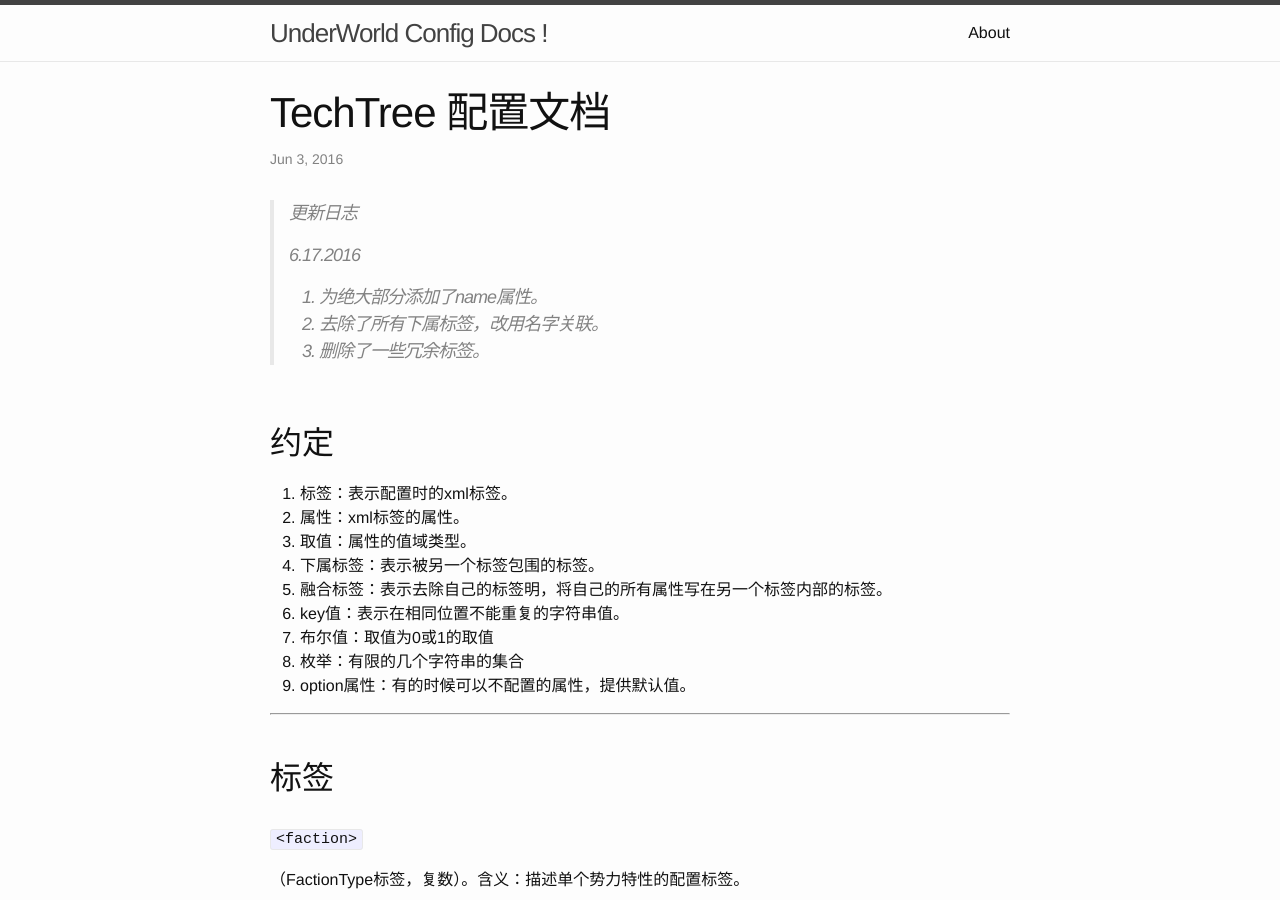
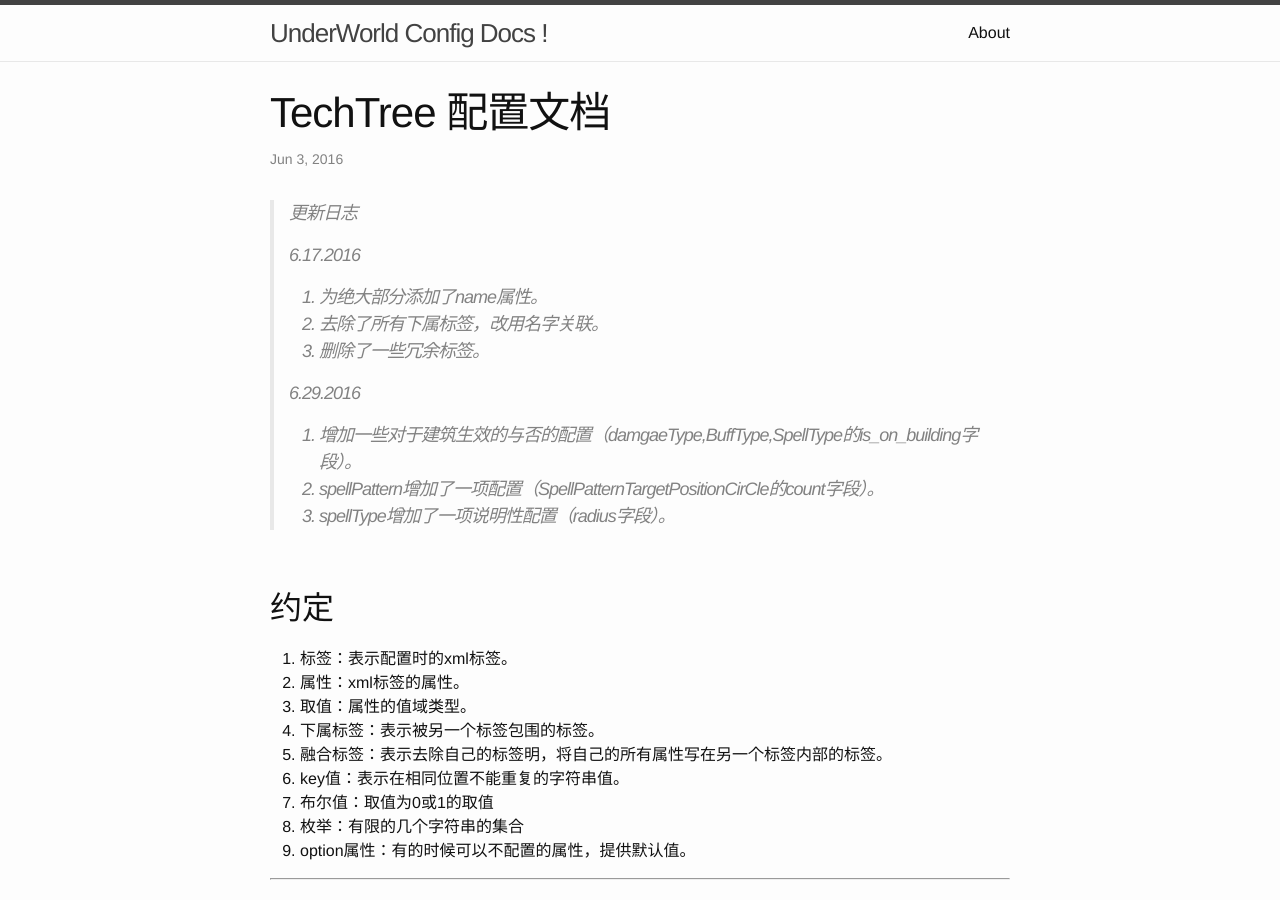
Before and after one commit to mofishorg/underworld_config_doc, a Jekyll site: the page built from _posts/2016-06-03-techtree-doc.markdown, in a window 1280 px wide and 900 px high. Built offline with Jekyll 4.4.1, drawn with Linux system fonts in a browser that asks for light colours; some of the changed text lies outside the part shown.

Commit message:
update config doc

```diff
--- a/_posts/2016-06-03-techtree-doc.markdown
+++ b/_posts/2016-06-03-techtree-doc.markdown
@@ -11,6 +11,11 @@
 > 1. 为绝大部分添加了name属性。
 > 2. 去除了所有下属标签，改用名字关联。
 > 3. 删除了一些冗余标签。
+>
+> 6.29.2016
+> 1. 增加一些对于建筑生效的与否的配置（damgaeType,BuffType,SpellType的is_on_building字段）。
+> 2. spellPattern增加了一项配置（SpellPatternTargetPositionCirCle的count字段）。
+> 3. spellType增加了一项说明性配置（radius字段）。
 >
 
 <br/>
@@ -88,6 +93,7 @@
   * "span"（Span属性，option）。含义：buff的持续时间，仅仅在SpanType为limited或limited_and_loads时有效，单位为秒。取值：整数；时间最小单位。默认值：0。
   * "max_overlay"（MaxOverlay属性，option）。含义：buff的最大叠加次数。取值：整数。默认值：1。
   * "dispelable"（Dispelable属性，option）。含义：该类buff是否能被驱散。取值：布尔值。默认值：1。
+  * "is_on_building"（IsOnBuilding属性，option）。含义：该buff是否对建筑生效。取值：布尔值。默认值：0。
   * "render_key"（RenderKey属性，option）。含义：该buff的绘制资源名字。取值：字符串；key值。默认值：空。
   * "buff_effect_names"（BuffEffectNames属性，option）。含义：该buff可以产生的效果的名字列表。取值：字符串；形式："BuffEffectName;BuffEffectName;..."。默认值：0。
 
@@ -111,6 +117,7 @@
   * "damage_nature"（DamageNature属性）。含义：damage为伤害还是治疗。取值：枚举{"heal","hurt"}。
   * "deliver_class"（DeliverClass属性，option）。含义：damage的deliver_class类别，仅在damage_nature为hurt有意义。取值：枚举deliver_class。默认值：undefined
   * "damage_distance"（DamageDistance属性，option）。含义：伤害的距离类别（远程、近战），仅在damage_nature为hurt有意义。取值：枚举{"faraway, nearby"}。默认值：undefined。
+  * "is_on_building"（IsOnBuilding属性，option）。含义：该伤害是否对建筑有效。取值：布尔值。默认值：false。
   * "feature_names"（FeatureNames属性，option）。含义：这次伤害/治疗附带的特性。取值：字符串；形式："FeatureName;FeatureName;..."。默认值：空。
 
 
@@ -159,10 +166,12 @@
   * "level"（Level属性）。含义该主动技能的等级。取值：整数，[1 - max_level]。
   * "deliver_class"（DeliverClass属性）。含义：技能的deliver_class类别，（魔法、物理）。取值：枚举deliver_class。
   * "to_dead"（ToDead属性，option）。含义：技能是否队死亡单位释放。取值：布尔值。默认值：0。
+  * "is_on_building"（IsOnBuilding属性，option）。含义：技能是否可以对建筑释放。取值：布尔值。默认值：0。
   * "cast_distance"（CastDistance属性）。含义：技能的施法距离。取值：整数（地图最小单位）；-1为无距离限制。
   * "cast_type"（CastType属性）。含义：技能选取锚点的类别。取值：枚举{"self","position","unit","unit_but_self","position_or_unit"}，self表示技能永远选取施法者为锚点；postion表示技能选取指定位置为锚点；unit表示技能选取某个单位为锚点；unit_but_self表示技能选取除施法者以为的某个目标为锚点；position_or_unit表示技能选取位置或者某个单位为锚点；（不含二次选择操作的法术，锚点均为self）
   * "immediate_elements"（ImmediateElements属性，option）。含义：技能释放时立即放出的技能元素。取值：字符串；形式，"SpellElement;SpellElement;..."。SpellElement取值。形式："{0},{1},{2}"，{0}为布尔值，表示技能元素是对施法者释放还是对锚点释放，值为1时表示对施法者；{1}为字符串，取值为`<spell_pattern>`的name属性；{2}为整数，表示该技能元素一次释放的生效次数。
   * "desc"（Desc属性，option）。含义：技能的文字描述。取值：字符串。
+  * "spell_radius"（SpellRadius属性，option）。含义：法术的影响范围，描述性信息，不产生实际影响。取值：整数：
   * "ai"（AI属性，option）。含义：技能AI规则描述名字。取值：字符串；key值。
   * 融合标签：`<condition>`，该法术施放的限制条件，仅检查条件，不做概率判定；`<skill>`，该法术的技能信息。
 
@@ -175,6 +184,7 @@
   * "content_name"（ContentName属性）。含义：施法效果的内容的名字，取值为`<spell_content>`的name属性。取值：字符串；key值。
   * 当class为target_position_circle时
     * "radius"（radius属性）。含义：选取圆形范围的半径。取值：整数（地图最小单位）。
+    * "count"（count属性，option）。含义：选取范围内影响单位数量上限。取值：整数；-1为无上限。默认值：-1。
   * 融合标签：`<condition>`，描述选取施法目标限制条件。
 
 
```
